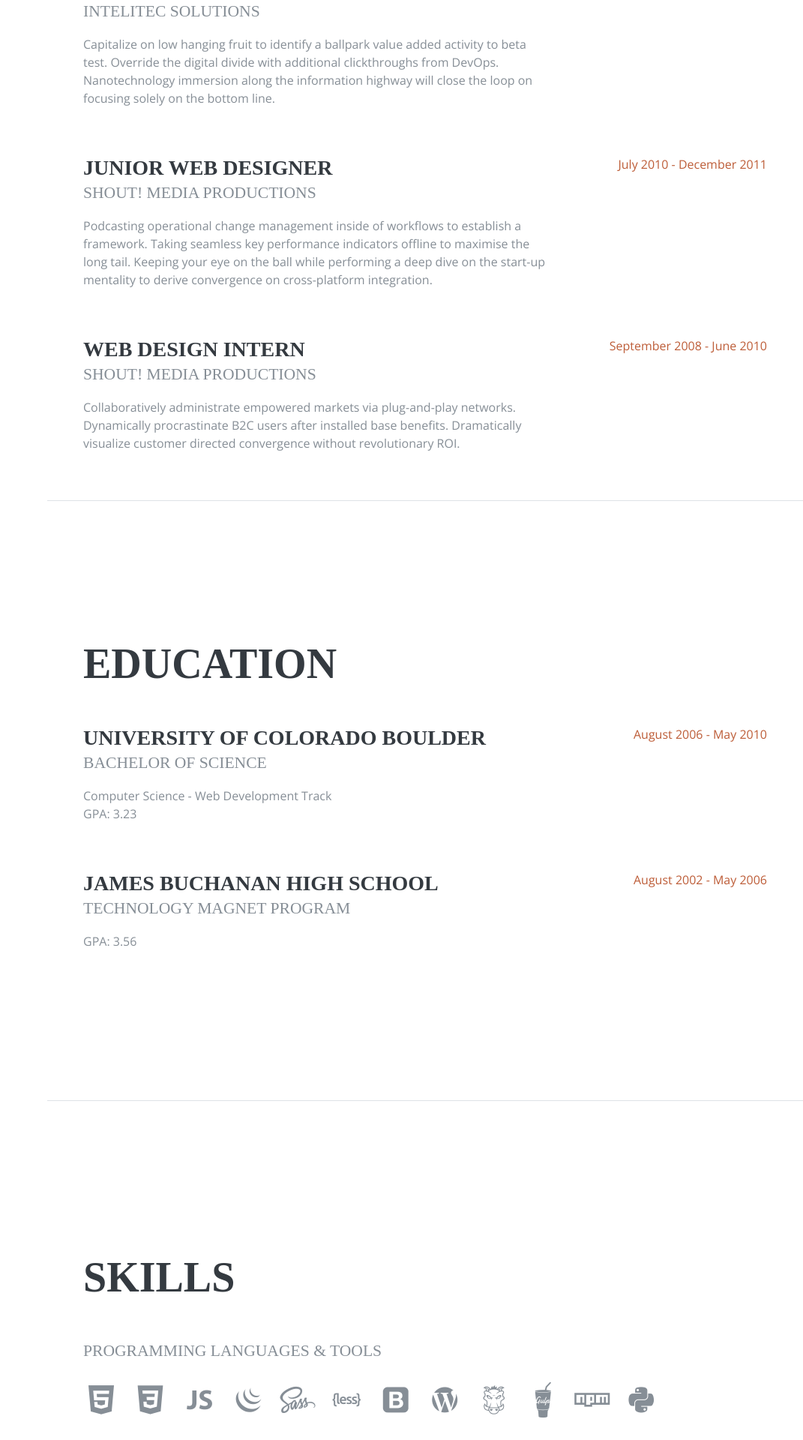
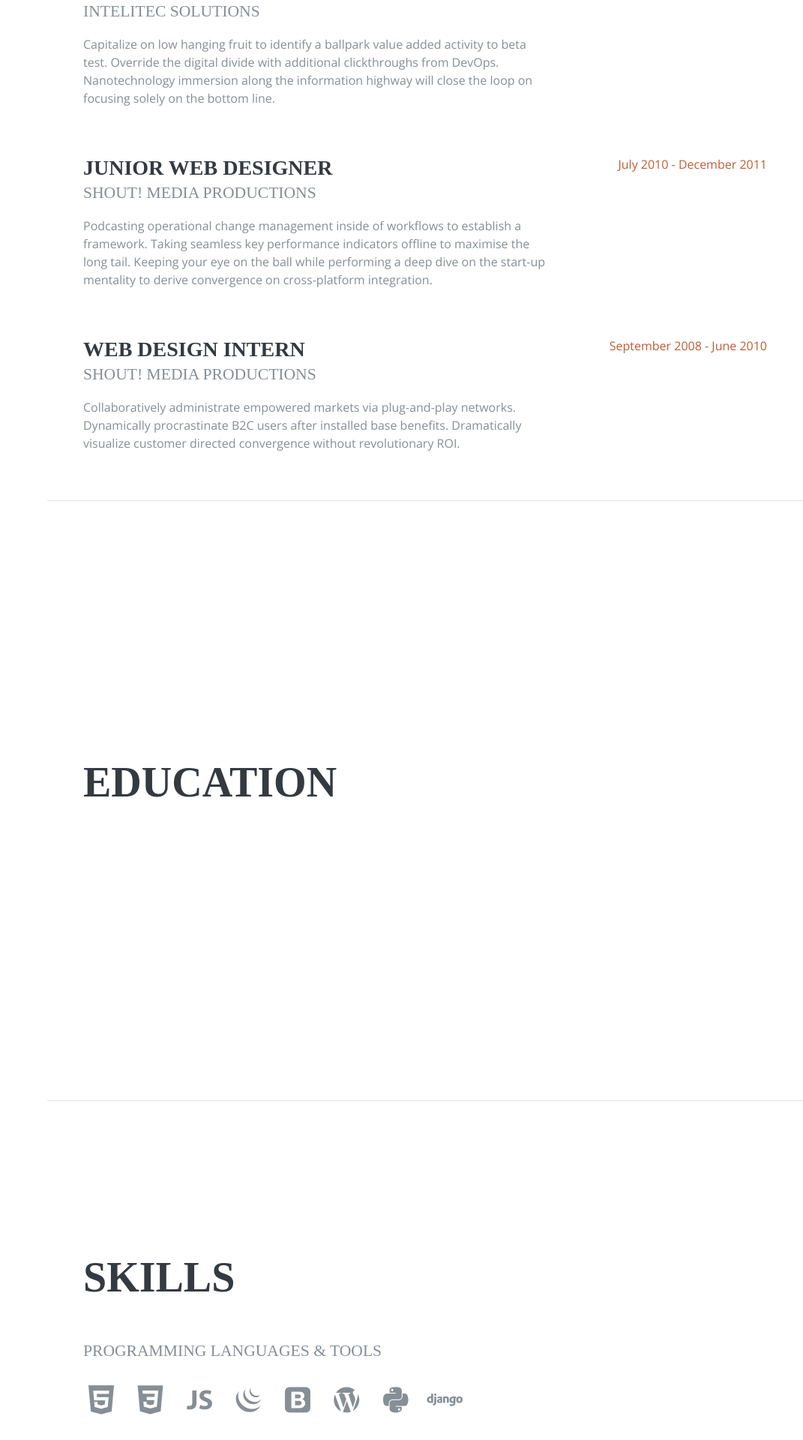
Before and after one commit to sdlfkorg/resume, a Django app: template templates/index.html in a window 1280 px wide. Shown: the part 1240-3160 px from the top of the page at 75% size, without its empty margins (209-1280 px from the left). Run offline with Django 3.2, Linux system fonts and the light colour scheme; the template is opened without the code that fills it, so the values that code supplies are empty; some libraries are stand-ins or nearby versions; some web fonts are replaced.

Commit message:
fix view content

```diff
--- a/templates/index.html
+++ b/templates/index.html
@@ -9,7 +9,7 @@
     <meta name="description" content="">
     <meta name="author" content="">
 
-    <title>Resume - Start Bootstrap Theme</title>
+    <title>Hi, I'm Liao Tzu-Chieh</title>
 
     <!-- Bootstrap core CSS -->
     <link href="{% static 'vendor/bootstrap/css/bootstrap.min.css' %}" rel="stylesheet">
@@ -32,7 +32,7 @@
 
     <nav class="navbar navbar-expand-lg navbar-dark bg-primary fixed-top" id="sideNav">
       <a class="navbar-brand js-scroll-trigger" href="#page-top">
-        <span class="d-block d-lg-none">Start Bootstrap</span>
+        <span class="d-block d-lg-none">I'm Liao Tzu-Chieh</span>
         <span class="d-none d-lg-block">
           <img class="img-fluid img-profile rounded-circle mx-auto mb-2" src="{% static 'img/profile.jpg' %}" alt="">
         </span>
@@ -77,23 +77,7 @@
           <p class="mb-5">{{intro}}</p>
           <ul class="list-inline list-social-icons mb-0">
             <li class="list-inline-item">
-              <a href="#">
-                <span class="fa-stack fa-lg">
-                  <i class="fa fa-circle fa-stack-2x"></i>
-                  <i class="fa fa-facebook fa-stack-1x fa-inverse"></i>
-                </span>
-              </a>
-            </li>
-            <li class="list-inline-item">
-              <a href="#">
-                <span class="fa-stack fa-lg">
-                  <i class="fa fa-circle fa-stack-2x"></i>
-                  <i class="fa fa-twitter fa-stack-1x fa-inverse"></i>
-                </span>
-              </a>
-            </li>
-            <li class="list-inline-item">
-              <a href="#">
+              <a href="https://www.linkedin.com/in/tzu-chieh-liao">
                 <span class="fa-stack fa-lg">
                   <i class="fa fa-circle fa-stack-2x"></i>
                   <i class="fa fa-linkedin fa-stack-1x fa-inverse"></i>
@@ -101,7 +85,7 @@
               </a>
             </li>
             <li class="list-inline-item">
-              <a href="#">
+              <a href="https://github.com/sdlfkorg">
                 <span class="fa-stack fa-lg">
                   <i class="fa fa-circle fa-stack-2x"></i>
                   <i class="fa fa-github fa-stack-1x fa-inverse"></i>
@@ -168,44 +152,19 @@
         <div class="my-auto">
           <h2 class="mb-5">Education</h2>
 
-          <!-- test -->
           {% for edu_exp in education %}
           <div class="resume-item d-flex flex-column flex-md-row mb-5">
             <div class="resume-content mr-auto">
               <h3 class="mb-0">{{edu_exp.school_name}}</h3>
               <div class="subheading mb-3">{{edu_exp.degree}}</div>
               <div>{{edu_exp.department}}</div>
-              <p>GPA: 3.23</p>
+              <!-- <p>GPA: 3.23</p> -->
             </div>
             <div class="resume-date text-md-right">
               <span class="text-primary">{{edu_exp.from_to}}</span>
             </div>
           </div>
           {% endfor %}
-          <!-- test -->
-
-          <div class="resume-item d-flex flex-column flex-md-row mb-5">
-            <div class="resume-content mr-auto">
-              <h3 class="mb-0">University of Colorado Boulder</h3>
-              <div class="subheading mb-3">Bachelor of Science</div>
-              <div>Computer Science - Web Development Track</div>
-              <p>GPA: 3.23</p>
-            </div>
-            <div class="resume-date text-md-right">
-              <span class="text-primary">August 2006 - May 2010</span>
-            </div>
-          </div>
-
-          <div class="resume-item d-flex flex-column flex-md-row">
-            <div class="resume-content mr-auto">
-              <h3 class="mb-0">James Buchanan High School</h3>
-              <div class="subheading mb-3">Technology Magnet Program</div>
-              <p>GPA: 3.56</p>
-            </div>
-            <div class="resume-date text-md-right">
-              <span class="text-primary">August 2002 - May 2006</span>
-            </div>
-          </div>
 
         </div>
       </section>
@@ -228,12 +187,9 @@
             <li class="list-inline-item">
               <i class="devicons devicons-jquery"></i>
             </li>
-            <li class="list-inline-item">
-              <i class="devicons devicons-sass"></i>
-            </li>
-            <li class="list-inline-item">
-              <i class="devicons devicons-less"></i>
-            </li>
+            <!-- <li class="list-inline-item">
+              <i class="devicon-angularjs-plain-wordmark colored"></i>
+            </li> -->
             <li class="list-inline-item">
               <i class="devicons devicons-bootstrap"></i>
             </li>
@@ -241,16 +197,10 @@
               <i class="devicons devicons-wordpress"></i>
             </li>
             <li class="list-inline-item">
-              <i class="devicons devicons-grunt"></i>
+              <i class="devicons devicons-python"></i>
             </li>
             <li class="list-inline-item">
-              <i class="devicons devicons-gulp"></i>
-            </li>
-            <li class="list-inline-item">
-              <i class="devicons devicons-npm"></i>
-            </li>
-            <li class="list-inline-item">
-              <i class="devicons devicons-python"></i>
+              <i class="devicons devicons-django"></i>
             </li>
           </ul>
 
```
Also changed, not shown: persons/views.py (+8 -2 lines).
